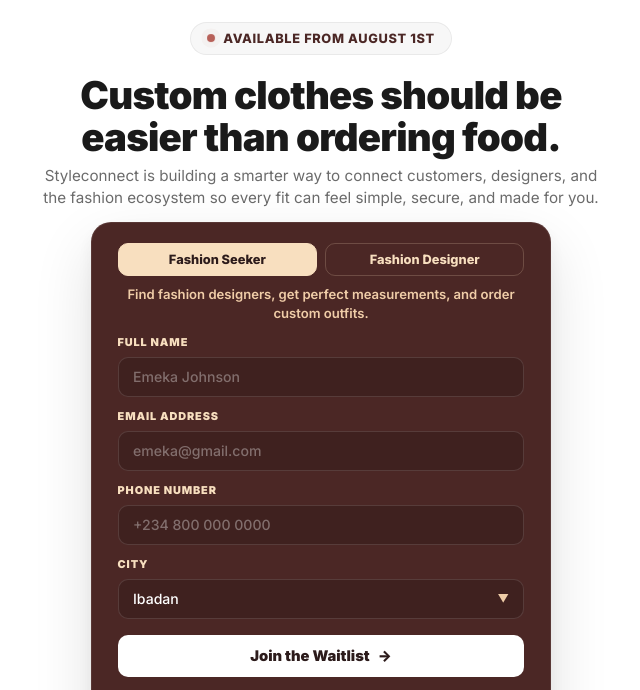
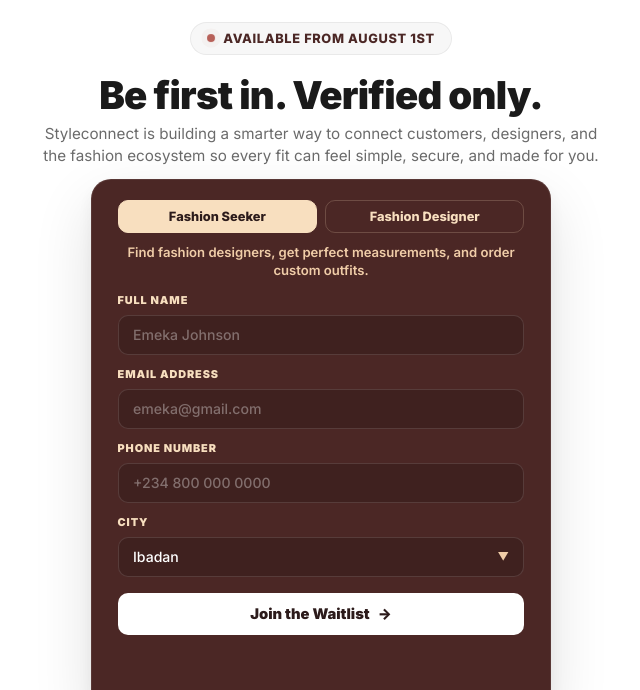
Before and after one commit to olumideolaseni060-hue/styleconnect-landing-page, a website: page index.html in a window 1280 px wide. Shown: the part 90-780 px from the top of the page, without its empty margins (319-959 px from the left). Drawn offline with Linux system fonts and the light colour scheme.

Commit message:
Update headline text to 'Be first in. Verified only.'

```diff
--- a/index.html
+++ b/index.html
@@ -33,7 +33,7 @@
         </p>
       </div>
 
-      <h1 id="hero-title">Custom clothes should be easier than ordering food.</h1>
+      <h1 id="hero-title">Be first in. Verified only.</h1>
       <p class="hero-subtext">
         Styleconnect is building a smarter way to connect customers, designers, and the fashion ecosystem so every fit
         can feel simple, secure, and made for you.
```
